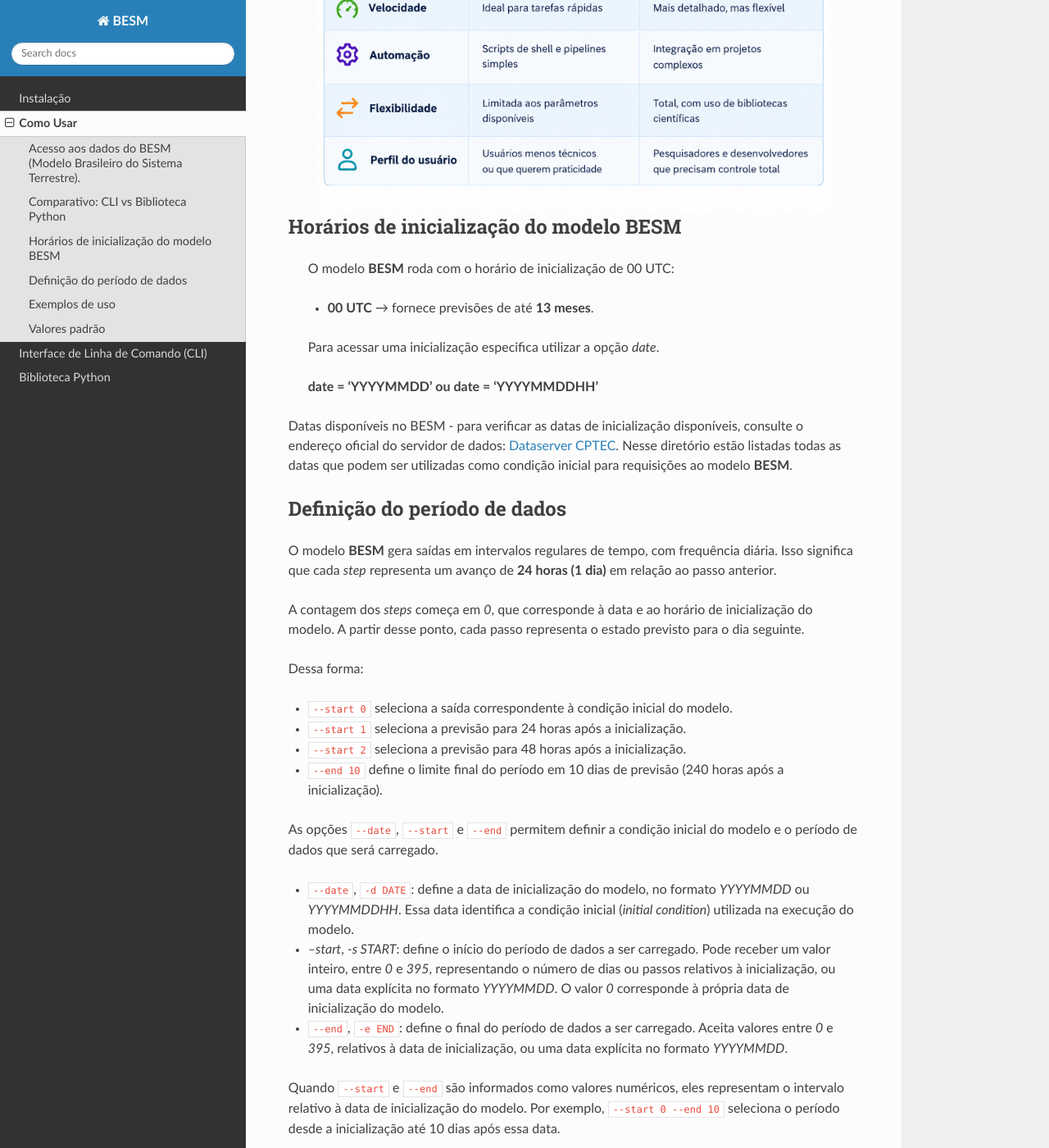
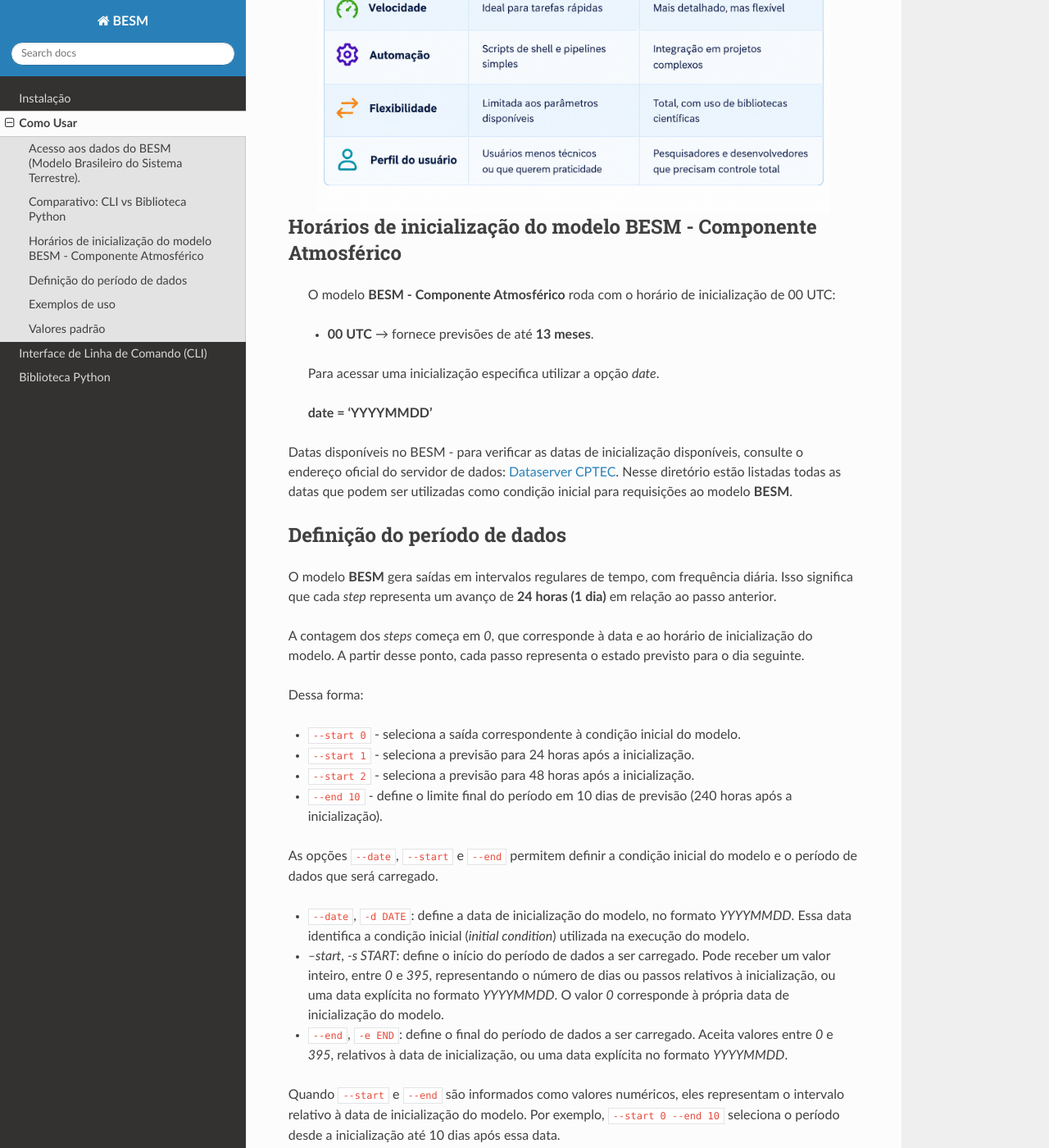
Before and after one commit to framework-CPTEC/CPTEC_BESM, a Sphinx documentation site: the page built from docs/usage.rst, in a window 1280 px wide and 1400 px high, scrolled down 654 px. Shown: the whole window at 82% size. Built offline with Sphinx 7.4.7 and the Read the Docs theme 3.1.0, drawn with Linux system fonts in a browser that asks for light colours.

Commit message:
Update usage.rst

```diff
--- a/docs/usage.rst
+++ b/docs/usage.rst
@@ -22,16 +22,16 @@ Comparativo: CLI vs Biblioteca Python
 
 .. note::
 
-Horários de inicialização do modelo BESM
-------------------------------------------
+Horários de inicialização do modelo BESM -  Componente Atmosférico
+------------------------------------------------------------------
 
-  O modelo **BESM** roda com o horário de inicialização de 00 UTC:
+  O modelo **BESM - Componente Atmosférico** roda com o horário de inicialização de 00 UTC:
 
   - **00 UTC** → fornece previsões de até **13 meses**.
 
   Para acessar uma inicialização especifica utilizar a opção `date`.
 
-  **date = 'YYYYMMDD' ou date = 'YYYYMMDDHH'**
+  **date = 'YYYYMMDD'**
 
 
 .. warning::
@@ -47,19 +47,20 @@ A contagem dos *steps* começa em `0`, que corresponde à data e ao horário de
 
 Dessa forma:
 
-- ``--start 0`` seleciona a saída correspondente à condição inicial do modelo.
-- ``--start 1`` seleciona a previsão para 24 horas após a inicialização.
-- ``--start 2`` seleciona a previsão para 48 horas após a inicialização.
-- ``--end 10`` define o limite final do período em 10 dias de previsão (240 horas após a inicialização).
+- ``--start 0`` - seleciona a saída correspondente à condição inicial do modelo.
+- ``--start 1`` - seleciona a previsão para 24 horas após a inicialização.
+- ``--start 2`` - seleciona a previsão para 48 horas após a inicialização.
+- ``--end 10`` - define o limite final do período em 10 dias de previsão (240 horas após a inicialização).
 
 
 As opções ``--date``, ``--start`` e ``--end`` permitem definir a condição inicial do modelo e o período de dados que será carregado.
 
-- ``--date``, ``-d DATE``: define a data de inicialização do modelo, no formato `YYYYMMDD` ou `YYYYMMDDHH`. Essa data identifica a condição inicial (*initial condition*) utilizada na execução do modelo.
+- ``--date``, ``-d DATE``: define a data de inicialização do modelo, no formato `YYYYMMDD`. Essa data identifica a condição inicial (*initial condition*) utilizada na execução do modelo.
 - `--start`, `-s START`: define o início do período de dados a ser carregado. Pode receber um valor inteiro, entre `0` e `395`, representando o número de dias ou passos relativos à inicialização, ou uma data explícita no formato `YYYYMMDD`. O valor `0` corresponde à própria data de inicialização do modelo.
 - ``--end``, ``-e END``: define o final do período de dados a ser carregado. Aceita valores entre `0` e `395`, relativos à data de inicialização, ou uma data explícita no formato `YYYYMMDD`.
 
-Quando ``--start`` e ``--end`` são informados como valores numéricos, eles representam o intervalo relativo à data de inicialização do modelo. Por exemplo, ``--start 0 --end 10`` seleciona o período desde a inicialização até 10 dias após essa data.
+Quando ``--start`` e ``--end`` são informados como valores numéricos, eles representam o intervalo relativo à data de inicialização do modelo.
+Por exemplo, ``--start 0 --end 10`` seleciona o período desde a inicialização até 10 dias após essa data.
 
 Exemplos de uso
 ---------------
@@ -72,8 +73,8 @@ Exemplos de uso
 
   besm_load --var t2mt --date 20261110 --start 20261110 --end 20261111
 
+Nesse exemplo, são carregados os dados da variável `t2mt`, considerando a inicialização do modelo em 10/11/2026 e o período entre 10/11/2026 e 11/11/2026.
 
-Nesse exemplo, são carregados os dados da variável `t2mt`, considerando a inicialização do modelo em 10/11/2026 e o período entre 10/11/2026 e 11/11/2026.
 
 **2. Informando o período por valores relativos**
 
@@ -83,8 +84,8 @@ Também é possível definir o intervalo em relação à inicialização do mode
 
   besm_load --var t2mt --date 20261110 --start 0 --end 10
 
+Nesse caso, os dados são carregados desde a data de inicialização (10/11/2026) até 10 dias após essa data.
 
-Nesse caso, os dados são carregados desde a data de inicialização (10/11/2026) até 10 dias após essa data.
 
 Valores padrão
 --------------
@@ -96,7 +97,6 @@ Caso as opções não sejam informadas, o comando utiliza os seguintes valores p
    :align: center
 
 
-
 Assim, é possível executar o comando sem informar essas opções, utilizando automaticamente as datas padrão:
 
 .. code-block:: console
```
